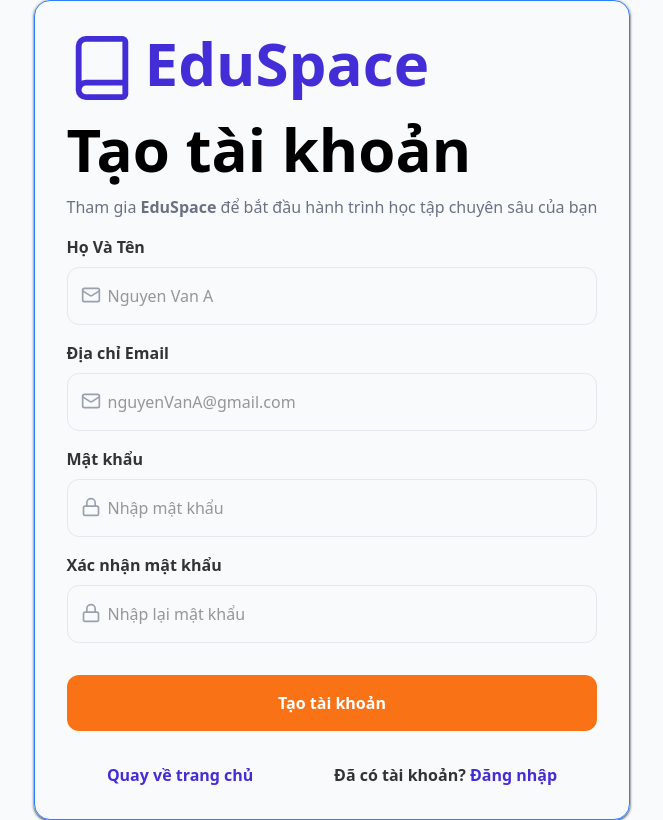
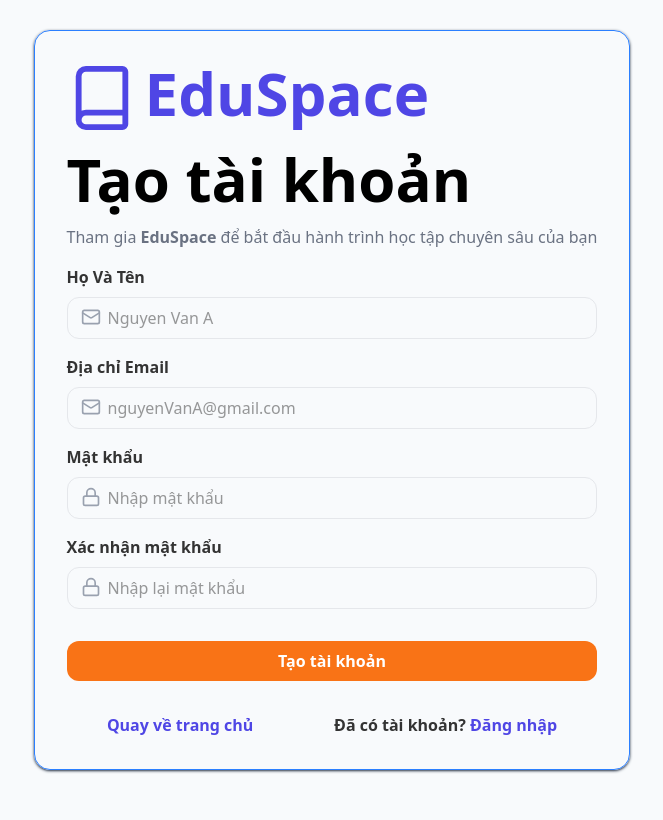
Before and after one commit to minhcamon/SWP391-Group2-EduSpace, a React (Vite) app in the folder frontend/: page /signup in a window 1280 px wide. Shown: the whole page, without its empty margins (308-971 px from the left). Built offline with nearby package versions, Linux system fonts and the light colour scheme.

Commit message:
fix: change hardcode color

```diff
--- a/frontend/src/components/common/Header.jsx
+++ b/frontend/src/components/common/Header.jsx
@@ -1,7 +1,6 @@
 import React from "react";
 import InputField from "./InputField";
 import { Search, Bell } from "lucide-react";
-import PrimaryButton from "./PrimaryButton";
 import { Link } from "react-router";
 const Header = () => {
     return (
@@ -21,8 +20,8 @@ const Header = () => {
                     />
                 } */}
                 <div className="flex gap-4">
-                    <div className="bg-secondary text-white font-semibold text-md rounded-xl p-4 hover:cursor-pointer hover:opacity-90"><Link to="/login">Đăng nhập</Link></div>
-                    <div className="bg-gray-200 text-black font-semibold text-md rounded-xl p-4 hover:cursor-pointer hover:opacity-90"><Link to="/signup">Đăng ký</Link></div>
+                    <div className="bg-secondary text-white font-semibold text-md rounded-xl px-4 py-2 hover:cursor-pointer hover:opacity-90"><Link to="/login">Đăng nhập</Link></div>
+                    <div className="bg-gray-200 text-black font-semibold text-md rounded-xl px-4 py-2 hover:cursor-pointer hover:opacity-90"><Link to="/signup">Đăng ký</Link></div>
                 </div>
             </div>
         </div>
--- a/frontend/src/components/common/InputField.jsx
+++ b/frontend/src/components/common/InputField.jsx
@@ -3,14 +3,14 @@ import React from "react";
 const InputField = ({ icon: Icon, inputType, placeholder, name, value, onChange }) => {
     return (
         <div className="relative">
-            {<Icon className="absolute left-3.5 top-4.5 text-gray-400" size={20} />}
+            {<Icon className="absolute left-3.5 top-2.5 text-gray-400" size={20} />}
             <input
                 type={inputType}
                 placeholder={placeholder}
                 name={name}
                 value={value}
                 onChange={onChange}
-                className="w-full pl-10 pr-4 py-4 border border-gray-200 rounded-xl focus:outline-none focus:border-indigo-500 focus:ring-1 focus:ring-indigo-500 transition-colors"
+                className="w-full pl-10 pr-4 py-2 border border-gray-200 rounded-xl focus:outline-none focus:border-primary focus:ring-1 focus:ring-primary transition-colors"
             />
         </div>
     );
--- a/frontend/src/components/common/PrimaryButton.jsx
+++ b/frontend/src/components/common/PrimaryButton.jsx
@@ -3,7 +3,7 @@ import React from "react";
 const PrimaryButton = ({ buttonText, type = "button" }) => {
     return (
         <div>
-            <button type={type} className="bg-secondary text-white font-semibold text-md w-full rounded-xl p-4 hover:cursor-pointer hover:opacity-90">
+            <button type={type} className="bg-secondary text-white font-semibold text-md w-full rounded-xl py-2 hover:cursor-pointer hover:opacity-90">
                 {buttonText}
             </button>
         </div>
--- a/frontend/src/pages/auth/LoginPage.jsx
+++ b/frontend/src/pages/auth/LoginPage.jsx
@@ -42,8 +42,8 @@ const LoginForm = () => {
             <div className="p-8 border border-blue-500 rounded-2xl shadow shadow-gray-700">
                 <div>
                     <div className="flex">
-                        <Book className=" text-indigo-700" size={70} />
-                        <h1 className="ml-2 font-bold text-6xl text-indigo-700">
+                        <Book className=" text-primary" size={70} />
+                        <h1 className="ml-2 font-bold text-6xl text-primary">
                             EduSpace
                         </h1>
                     </div>
@@ -81,12 +81,12 @@ const LoginForm = () => {
 
                     <div className="mt-8 font-semibold text-center">
                         <div className="flex justify-around">
-                            <div className="text-indigo-700">
+                            <div className="text-primary">
                                 <Link to="/">Quay về trang chủ</Link>
                             </div>
                             <div>
                                 Chưa có tài khoản?{" "}
-                                <Link to="/signup" className="text-indigo-700">
+                                <Link to="/signup" className="text-primary">
                                     Đăng ký ngay
                                 </Link>
                             </div>
--- a/frontend/src/pages/auth/RegisterPage.jsx
+++ b/frontend/src/pages/auth/RegisterPage.jsx
@@ -52,8 +52,8 @@ const RegisterForm = () => {
             <div className="p-8 border border-blue-500 rounded-2xl shadow shadow-gray-700">
                 <div>
                     <div className="flex">
-                        <Book className=" text-indigo-700" size={70} />
-                        <h1 className="ml-2 font-bold text-6xl text-indigo-700">
+                        <Book className=" text-primary" size={70} />
+                        <h1 className="ml-2 font-bold text-6xl text-primary">
                             EduSpace
                         </h1>
                     </div>
@@ -111,12 +111,12 @@ const RegisterForm = () => {
 
                 <div className="mt-8 font-semibold text-center">
                     <div className="flex justify-around">
-                        <div className="text-indigo-700">
+                        <div className="text-primary">
                             <Link to="/">Quay về trang chủ</Link>
                         </div>
                         <div>
                             Đã có tài khoản?{" "}
-                            <Link to="/login" className="text-indigo-700">
+                            <Link to="/login" className="text-primary">
                                 Đăng nhập
                             </Link>
                         </div>
```
